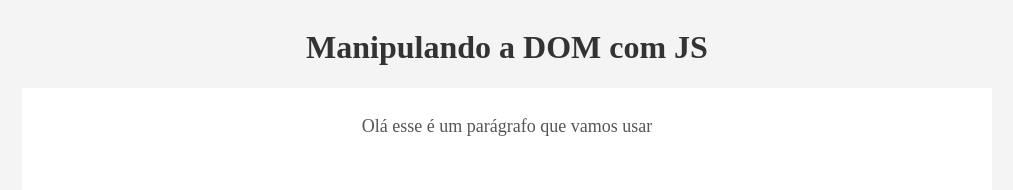
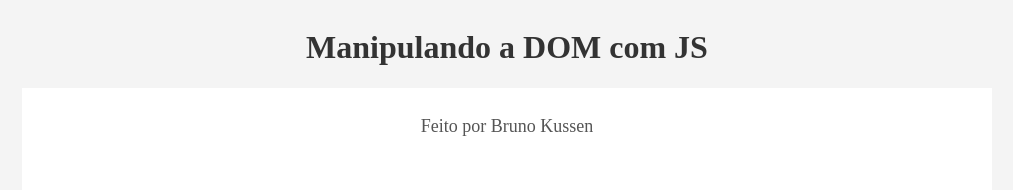
Before and after one commit to GhostScoutw/exercicioJS, a plain HTML site: page index.html in a window 1280 px wide. Shown: the top 190 px of the page, without its empty margins (133-1146 px from the left). Drawn offline with Linux system fonts and the light colour scheme.

Commit message:
Update index.html

```diff
--- a/index.html
+++ b/index.html
@@ -10,7 +10,7 @@
     <h1 id="titulo">Manipulando a DOM com JS</h1>
 
     <div class="container">
-      <p class="mensagem1">Olá esse é um parágrafo que vamos usar</p>
+      <p class="mensagem1">Feito por Bruno Kussen</p>
       <br />
 
       <h2>MODIFIQUE AS 3 FRASES A SEGUIR UTILIZANDO</h2>
```
